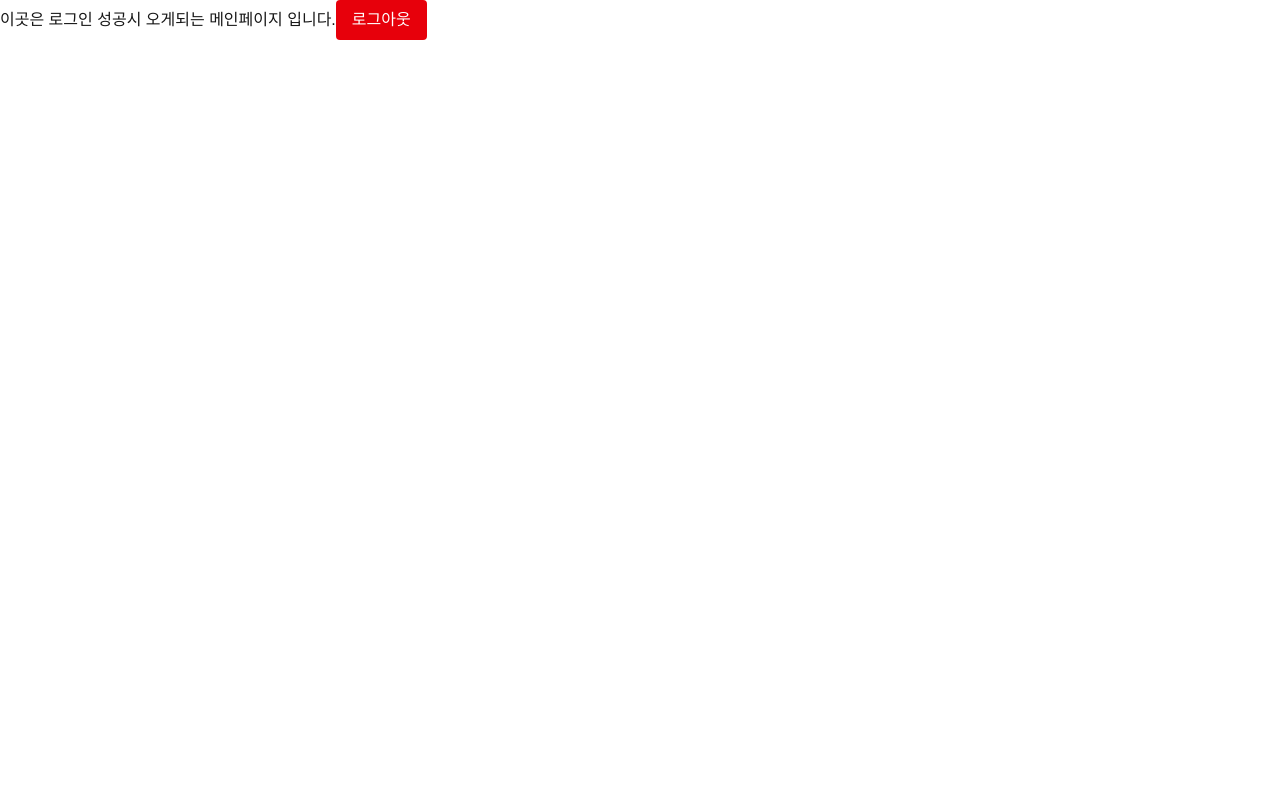
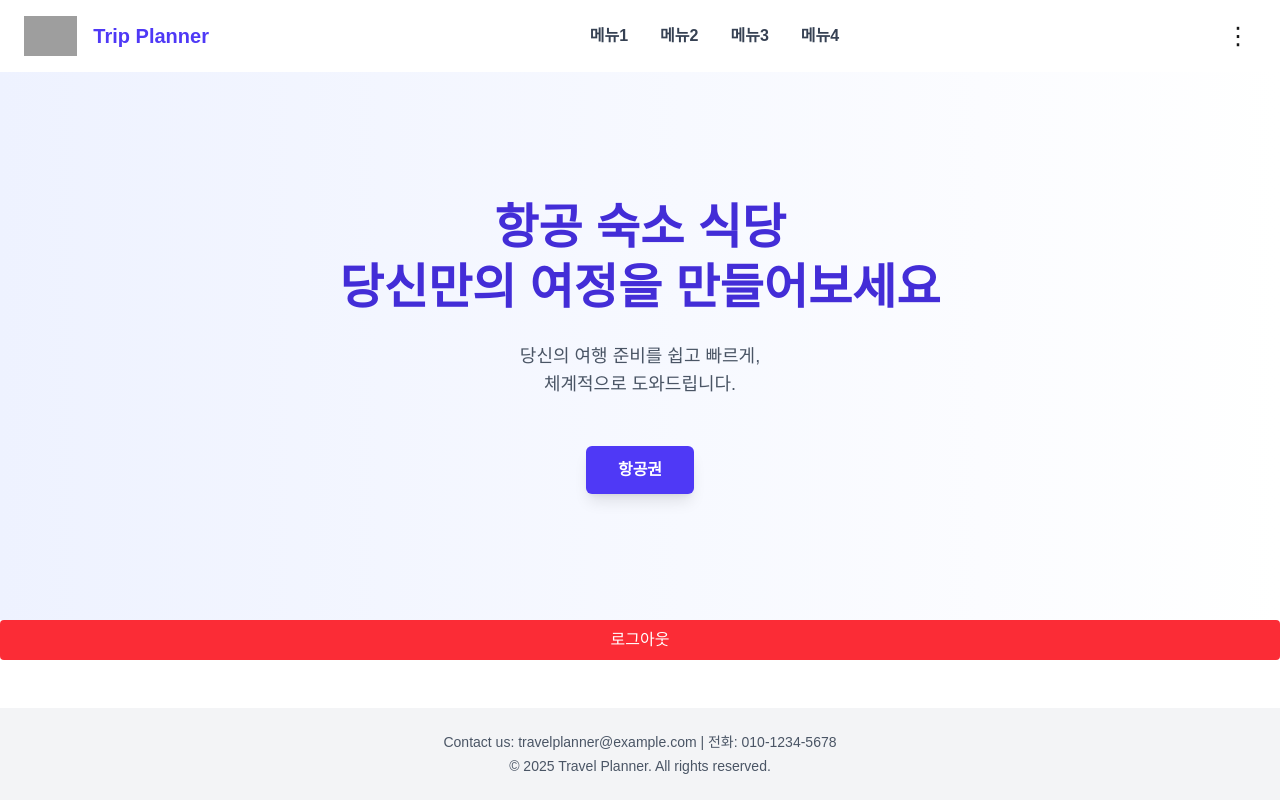
Before and after one commit to JKJ0918/trip-planner-frontend, a Next.js app: page /main in a window 1280 px wide. Built offline with nearby package versions, Linux system fonts and the light colour scheme; grey boxes are pictures that could not be loaded.

Commit message:
feat(frontend): implement main page layout and logout button with social logout support

```diff
--- a/src/app/login/components/SocialLoginModal.tsx
+++ /dev/null
@@ -1,54 +0,0 @@
-import { useState } from "react";
-
-interface Props {
-  provider: "google" | "kakao" | "naver";
-  onClose: () => void;
-  onAgree: () => void;
-}
-
-const providerText = {
-  google: "Google",
-  kakao: "Kakao",
-  naver: "Naver",
-};
-
-const SocialLoginModal: React.FC<Props> = ({ provider, onClose, onAgree }) => {
-  const [checked, setChecked] = useState(false);
-
-  return (
-    <div className="fixed inset-0 flex items-center justify-center bg-black bg-opacity-40 z-50">
-      <div className="bg-white rounded-xl p-6 w-full max-w-md shadow-xl">
-        <h2 className="text-xl font-bold mb-4">개인 정보 제공 동의</h2>
-        <p className="text-sm mb-4">
-          소셜 로그인을 위해 <strong>{providerText[provider]}</strong>에 개인정보가 제공됩니다.
-          동의하십니까?
-        </p>
-        <label className="flex items-center mb-4">
-          <input
-            type="checkbox"
-            className="mr-2"
-            checked={checked}
-            onChange={(e) => setChecked(e.target.checked)}
-          />
-          동의합니다
-        </label>
-        <div className="flex justify-end gap-2">
-          <button onClick={onClose} className="px-4 py-2 bg-gray-300 rounded">
-            취소
-          </button>
-          <button
-            onClick={onAgree}
-            disabled={!checked}
-            className={`px-4 py-2 rounded text-white ${
-              checked ? "bg-blue-600 hover:bg-blue-700" : "bg-gray-400 cursor-not-allowed"
-            }`}
-          >
-            동의
-          </button>
-        </div>
-      </div>
-    </div>
-  );
-};
-
-export default SocialLoginModal;
--- /dev/null
+++ b/src/app/main/components/DropdownMenu.tsx
@@ -0,0 +1,91 @@
+// components/DropdownMenu.tsx
+"use client";
+
+import React, { useState, useRef, useEffect } from "react";
+
+const DropdownMenu: React.FC = () => {
+  const [open, setOpen] = useState(false);
+  const ref = useRef<HTMLDivElement>(null);
+
+  // 바깥 클릭 시 메뉴 닫기
+  useEffect(() => {
+    function handleClickOutside(event: MouseEvent) {
+      if (ref.current && !ref.current.contains(event.target as Node)) {
+        setOpen(false);
+      }
+    }
+
+    document.addEventListener("mousedown", handleClickOutside);
+    return () => {
+      document.removeEventListener("mousedown", handleClickOutside);
+    };
+  }, []);
+
+  return (
+    <div style={{ position: "relative", display: "inline-block" }} ref={ref}>
+      {/* 점 3개 아이콘 */}
+      <button
+        onClick={() => setOpen((prev) => !prev)}
+        aria-label="Toggle menu"
+        style={{
+          background: "transparent",
+          border: "none",
+          cursor: "pointer",
+          fontSize: "24px",
+          padding: "0 6px",
+          userSelect: "none",
+        }}
+      >
+        &#8942;
+      </button>
+
+      {/* 드롭다운 메뉴 */}
+      {open && (
+        <div
+          style={{
+            position: "absolute",
+            top: "100%",
+            right: 0,
+            backgroundColor: "white",
+            border: "1px solid #ddd",
+            boxShadow: "0 2px 8px rgba(0,0,0,0.1)",
+            borderRadius: "6px",
+            marginTop: "6px",
+            minWidth: "150px",
+            zIndex: 1000,
+          }}
+        >
+          <ul style={{ listStyle: "none", margin: 0, padding: "8px 0" }}>
+            {["Account settings", "Support", "License", "Sign out"].map((item) => (
+              <li
+                key={item}
+                style={{
+                  padding: "10px 20px",
+                  cursor: "pointer",
+                  fontSize: "14px",
+                  color: "#333",
+                }}
+                onClick={() => {
+                  alert(`${item} clicked`);
+                  setOpen(false);
+                }}
+                onKeyDown={(e) => {
+                  if (e.key === "Enter" || e.key === " ") {
+                    alert(`${item} clicked`);
+                    setOpen(false);
+                  }
+                }}
+                tabIndex={0}
+                role="menuitem"
+              >
+                {item}
+              </li>
+            ))}
+          </ul>
+        </div>
+      )}
+    </div>
+  );
+};
+
+export default DropdownMenu;
--- a/src/app/main/components/LogoutButton.tsx
+++ b/src/app/main/components/LogoutButton.tsx
@@ -1,24 +1,56 @@
 // components/LogoutButton.tsx
 "use client";
 
+import React from "react";
 import { useRouter } from "next/navigation";
-import { logout } from "../utils/logout";
+import { fetchUserInfo } from "../utils/fetchUserInfo";
 
-const LogoutButton = () => {
+const LogoutButton: React.FC = () => {
+
   const router = useRouter();
 
   const handleLogout = async () => {
-    const result = await logout();
-    if (result) {
-      // 로그아웃 성공 시 메인페이지로 이동
+
+    try {
+      const user = await fetchUserInfo();
+      const socialType = user?.socialType || "local";
+
+      // 1. 백엔드 로그아웃 요청
+      await fetch("http://localhost:8080/logout",{
+        method: "POST",
+        credentials: "include", // 쿠키포함
+      });
+
+      // 2. 소셜 로그아웃 처리(각각)
+      switch (socialType) {
+        case "naver":
+          // 네이버 로그아웃: 새 창 열고 쿠키 제거 유도
+          window.open("https://nid.naver.com/nidlogin.logout", "_blank", "width=1,height=1");
+          break;
+        case "kakao":
+          window.open("https://kauth.kakao.com/oauth/logout?client_id=d4763cac8fdb45bc680dcaf5597e0d61&logout_redirect_uri=http://localhost:8080/", "_blank", "width=500,height=600");
+          break;
+        case "google":
+          window.open("https://accounts.google.com/Logout", "_blank", "width=500,height=600");
+          break;
+        case "local":
+          // 아무 것도 안 해도 됨 (쿠키만 만료)
+          break;
+      }
+
+      // 3. 로그아웃 후 페이지 이동
       router.push("/");
+
+    } catch (error) {
+      console.log("로그아웃 중 에러 발생", error);
     }
+
   };
 
   return (
     <button
       onClick={handleLogout}
-      className="px-4 py-2 bg-red-600 text-white rounded hover:bg-red-700 transition"
+      className="px-4 py-2 bg-red-500 text-white rounded hover:bg-red-600 transition"
     >
       로그아웃
     </button>
--- a/src/app/main/page.tsx
+++ b/src/app/main/page.tsx
@@ -1,13 +1,85 @@
-// main page
-"use client";
+// pages/index.tsx
+
+import React from "react";
+import DropdownMenu from "./components/DropdownMenu"; // 개인메뉴 드롭다운
 import LogoutButton from "./components/LogoutButton";
 
-export default function Main() {
-    return (
-        <div>이곳은 로그인 성공시 오게되는 메인페이지 입니다.
-            <LogoutButton />
+const MainPage: React.FC = () => {
+  return (
+    <div className="flex flex-col min-h-screen">
+      {/* 상단 헤더 */}
+      <header className="bg-white shadow-md">
+        <nav className="container mx-auto flex items-center justify-between py-4 px-6">
+          {/* 로고 */}
+          <div className="flex items-center space-x-4">
+            <img
+              src="https://tailwindcss.com/_next/static/media/tailwindcss-logotype.5ca45d07.svg"
+              alt="Travel Planner Logo"
+              className="h-10"
+            />
+            <span className="text-xl font-bold text-indigo-600 select-none">Trip Planner</span>
+          </div>
+
+          {/* 메뉴 */}
+          <ul className="hidden md:flex space-x-8 text-gray-700 font-semibold">
+            <li>
+              <a href="#" className="hover:text-indigo-600 transition">
+                메뉴1
+              </a>
+            </li>
+            <li>
+              <a href="#" className="hover:text-indigo-600 transition">
+                메뉴2
+              </a>
+            </li>
+            <li>
+              <a href="#" className="hover:text-indigo-600 transition">
+                메뉴3
+              </a>
+            </li>
+            <li>
+              <a href="#" className="hover:text-indigo-600 transition">
+                메뉴4
+              </a>
+            </li>
+          </ul>
+
+          {/* 개인메뉴 (DropdownMenu 컴포넌트) */}
+          <div className="hidden md:block">
+            <DropdownMenu />
+          </div>
+        </nav>
+      </header>
+
+      {/* 중앙 메인 콘텐츠 */}
+      <main className="flex-grow bg-gradient-to-r from-indigo-50 to-white flex items-center justify-center px-6">
+        <div className="max-w-4xl text-center">
+          <h1 className="text-5xl font-extrabold text-indigo-700 mb-6 leading-tight">
+            항공 숙소 식당 <br />
+            당신만의 여정을 만들어보세요
+          </h1>
+          <p className="text-lg text-gray-600 mb-12">
+            당신의 여행 준비를 쉽고 빠르게, <br />
+            체계적으로 도와드립니다.
+          </p>
+          <a
+            href="#"
+            className="inline-block rounded-md bg-indigo-600 px-8 py-3 text-white font-semibold shadow-lg hover:bg-indigo-700 transition"
+          >
+            항공권
+          </a>
         </div>
+      </main>
+      <LogoutButton/>
+      {/* 푸터 */}
+      <footer className="bg-gray-100 py-6 mt-12">
+        <div className="container mx-auto px-6 text-center text-gray-600 text-sm select-none">
+          <p>Contact us: travelplanner@example.com | 전화: 010-1234-5678</p>
+          <p className="mt-1">© 2025 Travel Planner. All rights reserved.</p>
+        </div>
+      </footer>
+    </div>
+  );
+};
 
-
-    )
-}
+export default MainPage;
--- /dev/null
+++ b/src/app/main/utils/fetchUserInfo.ts
@@ -0,0 +1,18 @@
+// utils/fetchUserInfo.ts
+export async function fetchUserInfo() {
+  try {
+    const res = await fetch("http://localhost:8080/api/auth/me", {
+      method: "GET",
+      credentials: "include", // 쿠키 포함
+    });
+
+    if (!res.ok) {
+      throw new Error("유저 정보를 가져오지 못했습니다.");
+    }
+
+    return await res.json(); // 예: { username: "...", socialType: "google" }
+  } catch (err) {
+    console.error("fetchUserInfo 실패:", err);
+    return null;
+  }
+}
--- a/src/app/main/utils/logout.ts
+++ /dev/null
@@ -1,18 +0,0 @@
-export const logout = async () => {
-  try {
-    const response = await fetch("http://localhost:8080/logout", {
-      method: "POST", // 백엔드 설정에 맞게
-      credentials: "include", // 쿠키 포함
-    });
-
-    if (response.ok) {
-      return true;
-    } else {
-      console.error("로그아웃 실패");
-      return false;
-    }
-  } catch (error) {
-    console.error("네트워크 에러:", error);
-    return false;
-  }
-};
```
Also changed, not shown: src/app/login/components/SocialLoginButton.tsx (+13 -33 lines).
